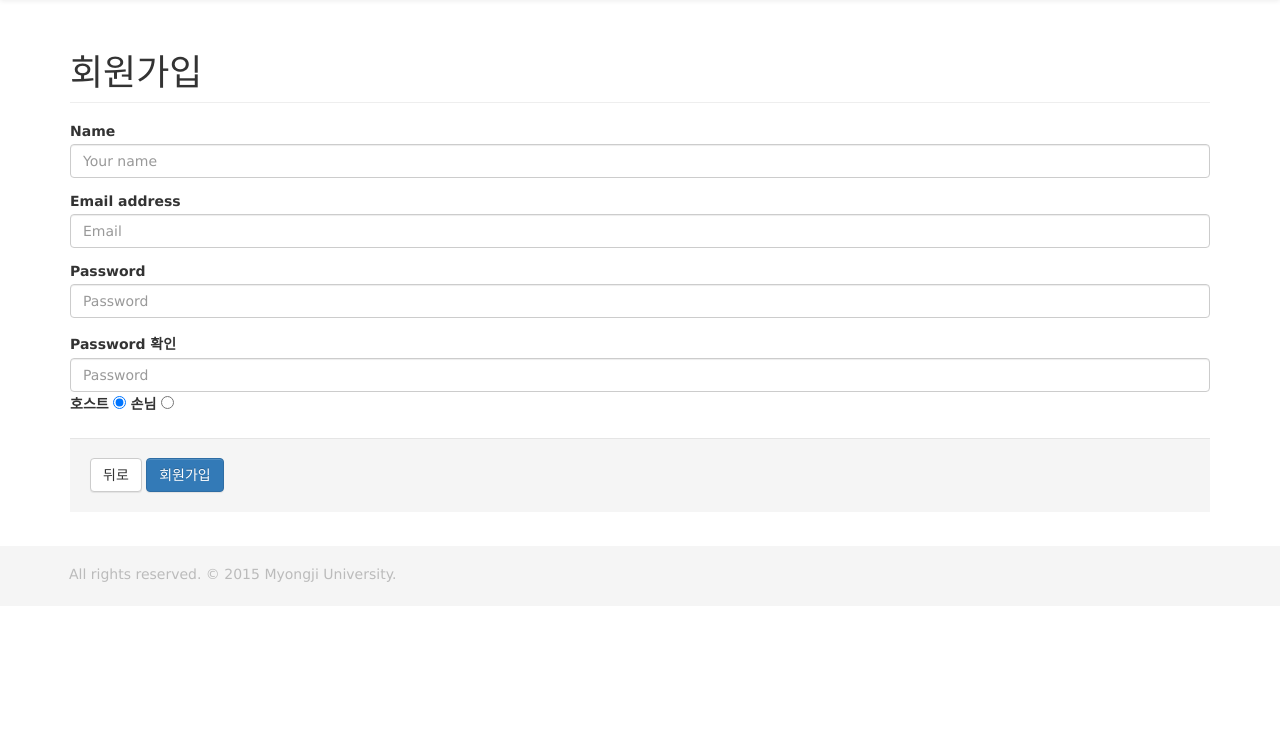
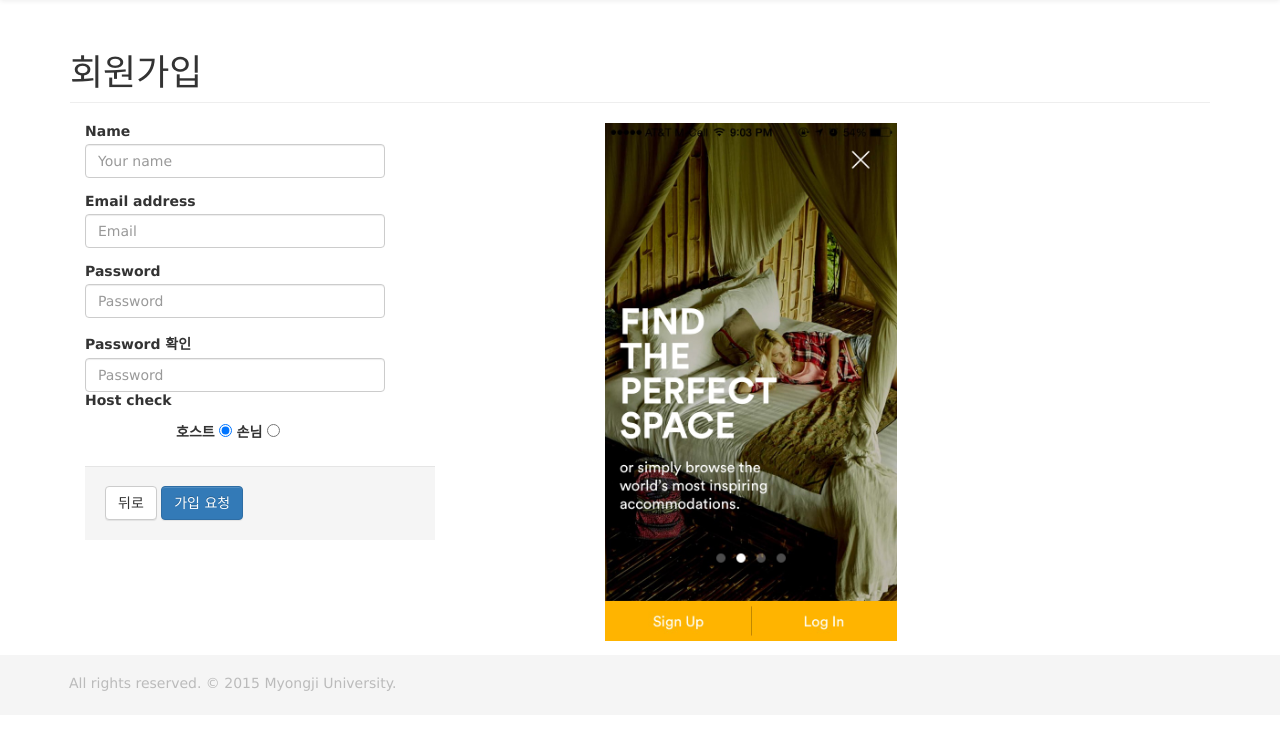
Before and after one commit to JKeonLee/airbnb3, a Node server app: page /users/new in a window 1280 px wide. Shown: the part 51-781 px from the top of the page. Run offline with Node 20, Linux system fonts and the light colour scheme; some libraries are stand-ins or nearby versions.

Commit message:
interim check

```diff
--- a/models/Post.js
+++ b/models/Post.js
@@ -4,7 +4,6 @@ var mongoose = require('mongoose'),
 
 var schema = new Schema({
   title: {type: String, required: true},
-  city: {type: String, required: true},
   address: {type: String, required: true},
   price:{type: Number, required: true, trim: true},
   room:{type: Number, required: true},
--- a/package.json
+++ b/package.json
@@ -22,6 +22,7 @@
     "mongoose": "^4.1.11",
     "morgan": "~1.6.1",
     "node-sass-middleware": "0.8.0",
+    "paginate": "^0.2.0",
     "passport": "^0.3.0",
     "passport-facebook": "^2.0.0",
     "passport-local": "^1.0.0",
--- a/public/stylesheets/style.css
+++ b/public/stylesheets/style.css
@@ -8,8 +8,10 @@ img#outside {
 img#inside {
   width: 50%; }
 
-img#host {
-  width: 50%; }
+img#signup {
+  margin-left: 10em;
+  width: 40%;
+  float: center; }
 
 body {
   font: 14px "Lucida Grande", Helvetica, Arial, sans-serif;
@@ -149,10 +151,13 @@ form.todos .actions button {
 .side .section a:hover, .side .section a.selected:hover {
   background-color: #337AB7; }
 
-.cities {
-  z-index: 1031; }
+.form-box {
+  margin-bottom: 15px; }
 
-.form-box {
+.form-control {
+  width: 300px; }
+
+#sample5_address {
   margin-bottom: 15px; }
 
 .form-signin {
--- a/scss/img.scss
+++ b/scss/img.scss
@@ -11,6 +11,8 @@ img#inside{
   width: 50%;
 }
 
-img#host{
-  width: 50%;
+img#signup{
+  margin-left: 10em;
+  width: 40%;
+  float: center;
 }
--- a/scss/post.scss
+++ b/scss/post.scss
@@ -1,2 +1,4 @@
-.cities { z-index: 1031; }
+
 .form-box { margin-bottom: 15px; }
+.form-control{width: 300px;}
+#sample5_address{margin-bottom: 15px;}
--- a/views/posts/new.jade
+++ b/views/posts/new.jade
@@ -7,11 +7,7 @@ block content
       .form-group
         label(for='title') 제목
         input.form-control(type='text', id='title', name='title', placeholder='제목을 입력하세요')
-      label(for='cities', style="display:block;") 도시
-      div.form-box
-        select.selectpicker(data-live-search="true", class="cities", name="cities", id="cities")
-          each city in cities
-            option= city
+      label(for='address') 주소
       input#sample5_address(name='address', type='text', placeholder='주소')
       input(type='button', onclick='sample5_execDaumPostcode()', value='주소 검색')
       br
--- a/views/users/new.jade
+++ b/views/users/new.jade
@@ -4,23 +4,31 @@ block content
   .container
     h1.page-header 회원가입
     form(action='/users', method='POST')
-      .form-group
-        label(for='name') Name
-        input.form-control(type='text', id='name', name='name', placeholder='Your name')
-      .form-group
-        label(for='email') Email address
-        input.form-control(type='email', id='email', name='email', placeholder='Email')
-      .form-group
-        label(for='password') Password
-        input.form-control(type='password', id='password', name='password', placeholder='Password')
-      .form-group
-        label(for='password_confirmation') Password 확인
-        input.form-control(type='password', id='password_confirmation', name='password_confirmation', placeholder='Password')
-        label(for='type_h') 호스트
-        input(type='radio' id='type_h' name='host_type' value='host' checked)
-        label(for='type_g') 손님
-        input(type='radio' id='type_g' name='host_type' value='guest')
-      div.form-actions
-        a.btn.btn-default(href='javascript:window.history.back();') 뒤로
-        |
-        button.btn.btn-primary(type='submit') 회원가입
+      .row
+      .col-sm-4
+        .form-group
+          label(for='name') Name
+          input.form-control(type='text', id='name', name='name', placeholder='Your name')
+        .form-group
+          label(for='email') Email address
+          input.form-control(type='email', id='email', name='email', placeholder='Email')
+        .form-group
+          label(for='password') Password
+          input.form-control(type='password', id='password', name='password', placeholder='Password')
+        .form-group
+          label(for='password_confirmation') Password 확인
+          input.form-control(type='password', id='password_confirmation', name='password_confirmation', placeholder='Password')
+          label(for='host_check') Host check
+            br
+            br
+            br
+          label(for='type_h') 호스트
+          input(type='radio' id='type_h' name='host_type' value='host' checked)
+          label(for='type_g') 손님
+          input(type='radio' id='type_g' name='host_type' value='guest')
+        div.form-actions
+          a.btn.btn-default(href='javascript:window.history.back();') 뒤로
+          |
+          button.btn.btn-primary(type='submit') 가입 요청
+      .col-sm-8
+        img#signup(src="/images/signup.jpg")
```
Also changed, not shown: routes/posts.js (+17 -23 lines), views/posts/edit.jade (+0 -9 lines), views/posts/index.jade (+9 -4 lines), views/posts/show.jade (+7 -6 lines), views/users/show.jade (+7 -6 lines), public/images/signup.jpg (added), scss/signin.scss (line endings or trailing spaces), scss/spinner.scss (line endings or trailing spaces), scss/style.scss (line endings or trailing spaces), views/signin.jade (line endings or trailing spaces).
